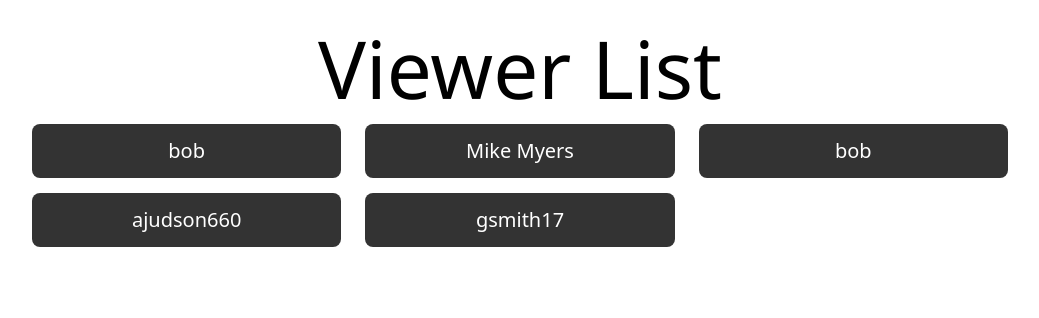
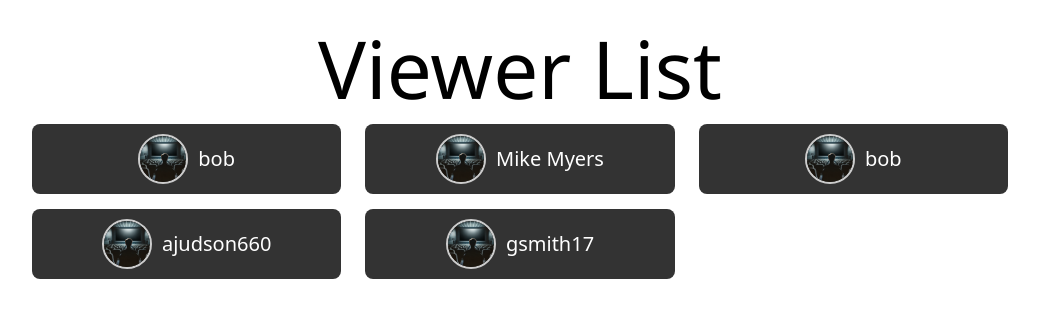
Before and after one commit to Ditmanson/mountainlionmovies, a Django app: page /viewers/ in a window 1280 px wide. Shown: the part 90-408 px from the top of the page, without its empty margins (120-1159 px from the left). Run offline with Django 5.2, Linux system fonts and the light colour scheme; data comes from the database, SQL or seed files in the repository; parts of the project's set-up code (start-up, migrations or seed data) failed here and were passed over.

Commit message:
Added profile pictures to viewer viewer_list

```diff
--- a/filmproject/templates/filmproject/viewer_list.html
+++ b/filmproject/templates/filmproject/viewer_list.html
@@ -1,21 +1,29 @@
 {% extends 'filmproject/base_template.html' %}
-
+{% load static %}
 {% block content %}
 <h1>Viewer List</h1>
-
-{% if viewer_list %}
 <div class="container">
+    {% if viewer_list %}
     <div class="row">
         {% for viewer in viewer_list %}
-        <div class="col-md-4 viewer-container">
-            <a href="{{ viewer.get_absolute_url }}" class="viewer-card">  <!-- Wrap the entire card in an anchor -->
-                <h5 class="viewer-name">{{ viewer.name }}</h5>  <!-- Add a class for the name -->
+        <div class="col-md-4 viewer-container" style="margin-bottom: 15px;">
+            <a href="{{ viewer.get_absolute_url }}" class="viewer-card d-flex align-items-center justify-content-center" style="text-decoration: none; background-color: #333; padding: 10px; border-radius: 8px;">
+                <!-- Profile Picture with Fallback -->
+                <div class="profile-picture-container" style="margin-right: 10px;">
+                    {% if viewer.profile_picture %}
+                        <img src="{{ viewer.profile_picture.url }}" alt="Profile Picture" class="profile-picture img-fluid rounded-circle" style="width: 50px; height: 50px; object-fit: cover;">
+                    {% else %}
+                        <img src="{% static 'images/default_pfp.jpg' %}" alt="Default Profile Picture" class="profile-picture img-fluid rounded-circle" style="width: 50px; height: 50px; object-fit: cover;">
+                    {% endif %}
+                </div>
+                <!-- Username -->
+                <h5 class="viewer-name mb-0" style="color: white;">{{ viewer.name }}</h5>
             </a>
         </div>
         {% endfor %}
     </div>
+    {% else %}
+    <p>There are no viewers registered.</p>
+    {% endif %}
 </div>
-{% else %}
-<p>There are no viewers registered.</p>
-{% endif %}
 {% endblock %}
```
